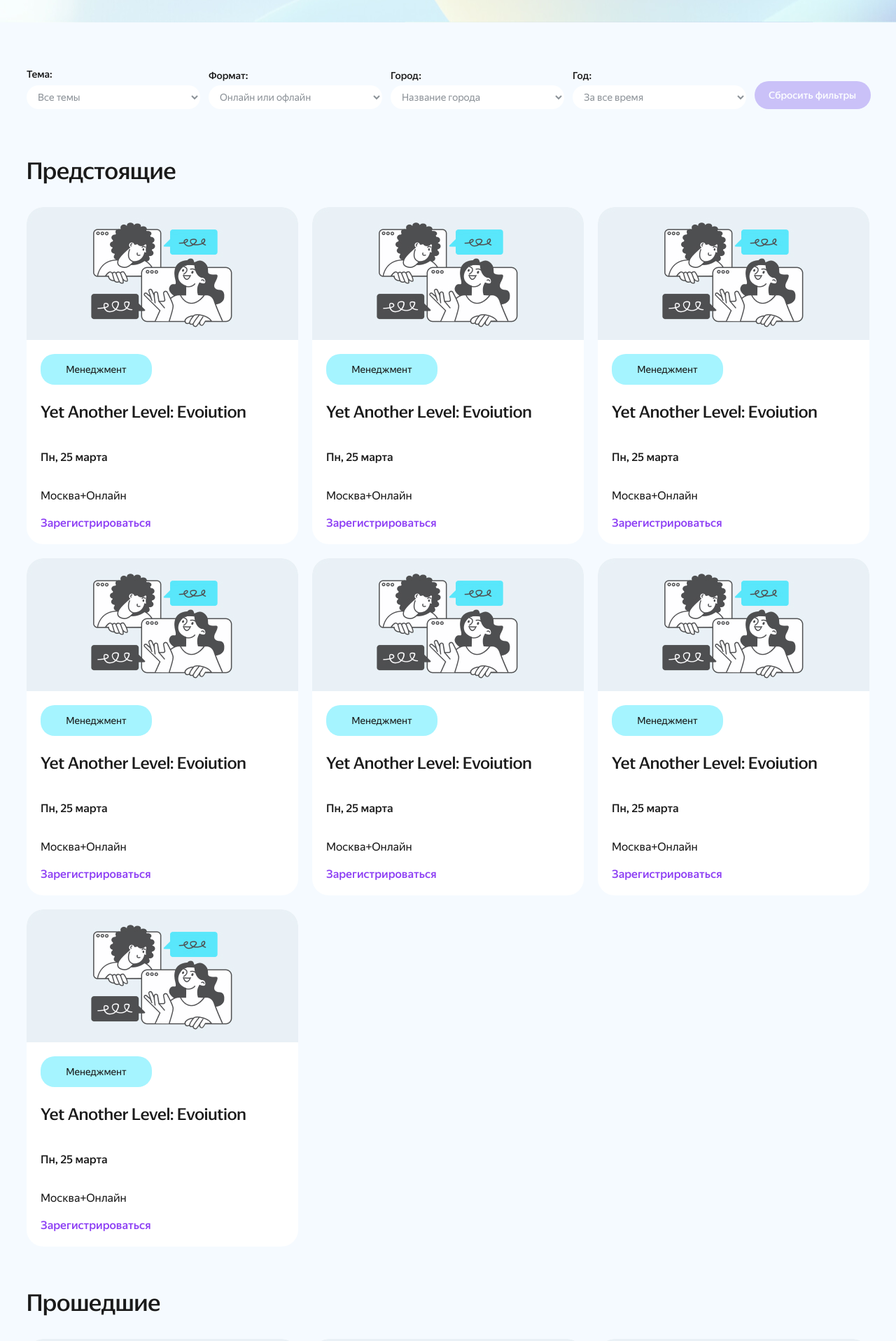
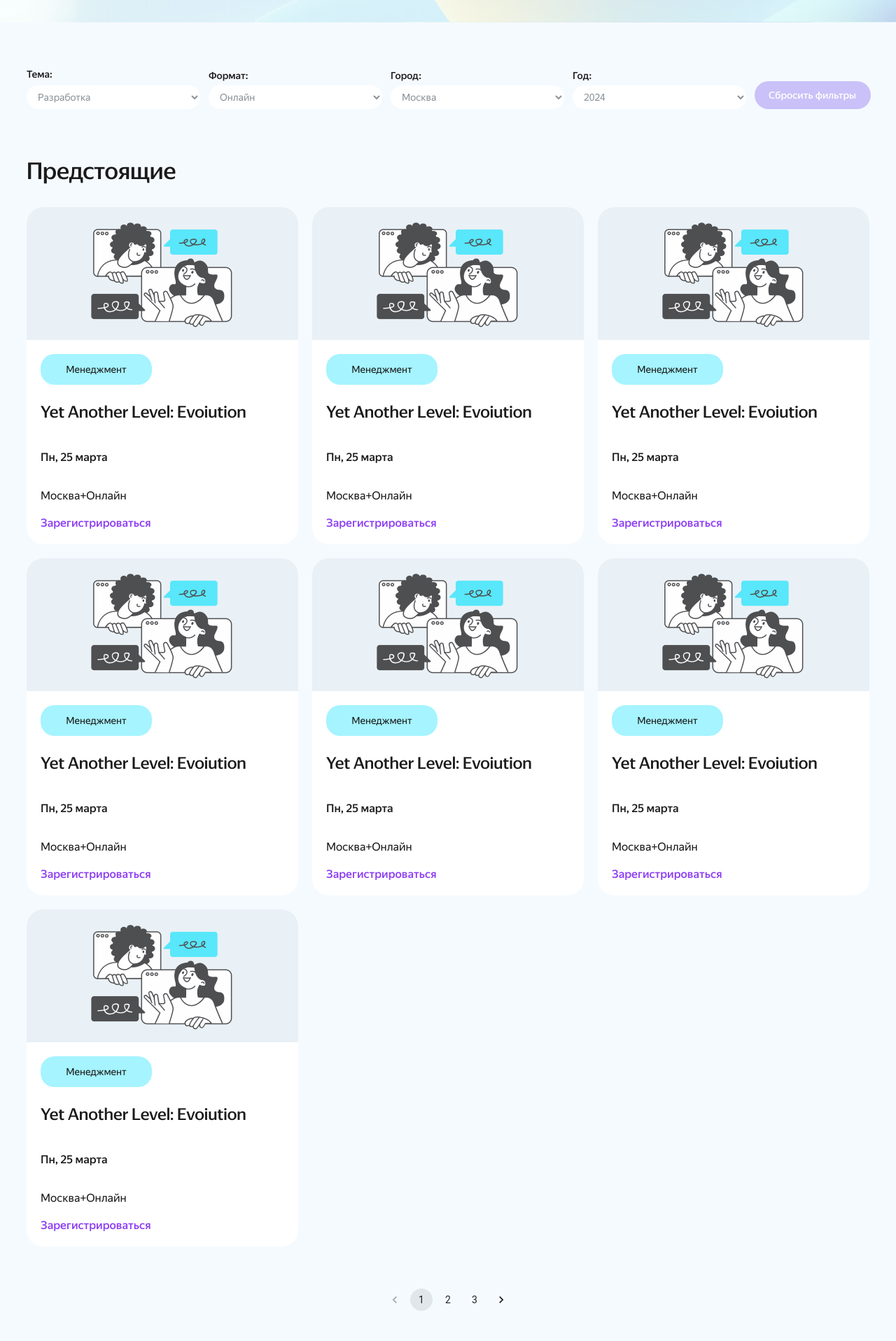
Before and after one commit to Sphere-Ya/frontend, a React (Create React App) app: page / in a window 1280 px wide. Shown: the part 240-2157 px from the top of the page at 70% size. Built offline with nearby package versions, Linux system fonts and the light colour scheme.

Commit message:
filter add option

```diff
--- a/src/components/EventsCardList/EventsCardList.jsx
+++ b/src/components/EventsCardList/EventsCardList.jsx
@@ -16,32 +16,34 @@ function PastEvents() {
                 <div className="events__cardlist__container-filter">
                     <label className="events-cardlist__label">Тема:
                     <select className="events-cardlist__select">
-                        <option className="events-cardlist__filters-option">Все темы</option>
-                        {/* Другие варианты */}
+                        <option className="events-cardlist__filters-option">Разработка</option>
+                        <option className="events-cardlist__filters-option">Маркетинг</option>
+                        <option className="events-cardlist__filters-option">Менеджмент</option>
+                        <option className="events-cardlist__filters-option">Анализ данных</option>
+                        <option className="events-cardlist__filters-option">Дизайн</option>
                     </select>
                     </label>
                 </div>
                 <div className="events-cardlist__container-filter">
                     <label className="events-cardlist__label">Формат:
                     <select className="events-cardlist__select">
-                        <option className="events-cardlist__filters-option">Онлайн или офлайн</option>
-                        {/* Другие варианты */}
+                        <option className="events-cardlist__filters-option">Онлайн</option>
+                        <option className="events-cardlist__filters-option">Офлайн</option>
                     </select>
                     </label>
                 </div>
                 <div className="events-cardlist__container-filter">
                     <label className="events-cardlist__label">Город:
                     <select className="events-cardlist__select">
-                        <option className="events-cardlist__filters-option">Название города</option>
-                        {/* Другие варианты */}
+                        <option className="events-cardlist__filters-option">Москва</option>
+                        <option className="events-cardlist__filters-option">Санкт-Петербург</option>
                     </select>
                     </label>
                 </div>
                 <div className="events-cardlist__container-filter">
                     <label className="events-cardlist__label">Год:
                     <select className="events-cardlist__select">
-                        <option className="events-cardlist__filters-option">За все время</option>
-                        {/* Другие варианты */}
+                        <option className="events-cardlist__filters-option">2024</option>
                     </select>
                     </label>
                 </div>
@@ -59,6 +61,11 @@ function PastEvents() {
                 <EventsCard />
                 <EventsCard />
             </ul>
+            <div className="events-cardlist__pagination">
+                <Stack spacing={2}>
+                <Pagination count={3} page={page} onChange={handleChange} />
+                </Stack>
+            </div>
             <h2 className="events-cardlist__title-past">Прошедшие</h2>
             <ul className='events-cardlist__container-past'>
                 <EventsCard />
--- a/src/components/Header/Header.jsx
+++ b/src/components/Header/Header.jsx
@@ -13,7 +13,7 @@ function Header() {
 						<p className="header__title">Яндекс.Сфера</p>
 					</div>
 					<div className="header__login-container">
-						<Link to="/event" className="header__login">
+						<Link to="/upcomingevent" className="header__login">
 						{" "}
 						Войти
 						</Link>
```
